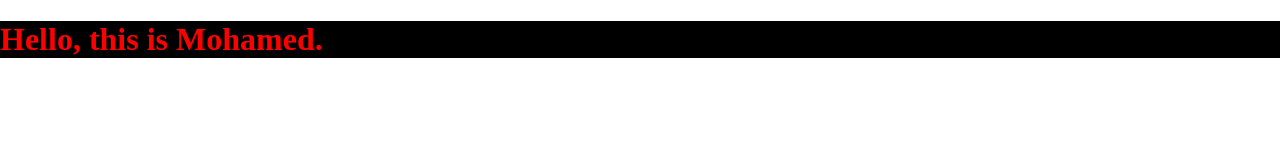
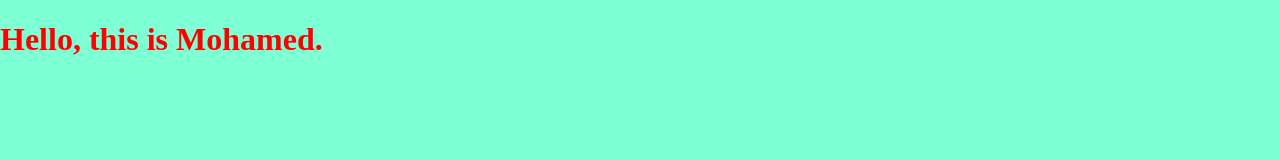
Before and after one commit to mohamedKh122/GitAndHubCourse, a plain HTML site: page index.html in a window 1280 px wide. Drawn offline with Linux system fonts and the light colour scheme.

Commit message:
I have changed the background color in Css file for the body

```diff
--- a/style.css
+++ b/style.css
@@ -1,7 +1,7 @@
 body{
     margin: 0;
+    background-color: aquamarine;
 }
 h1{
     color: red;
-    background-color: black;
 }
```
